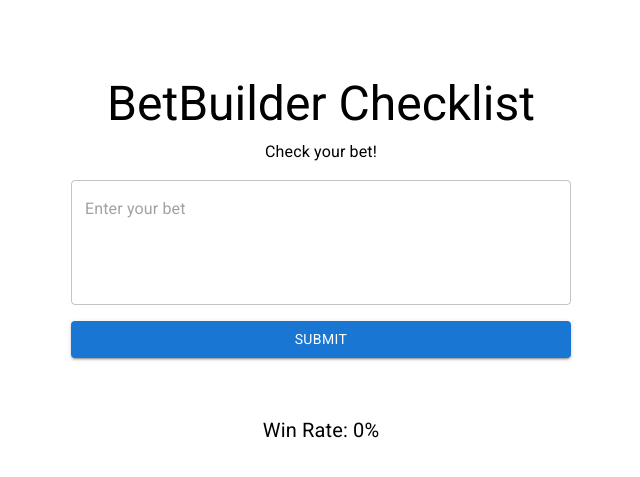
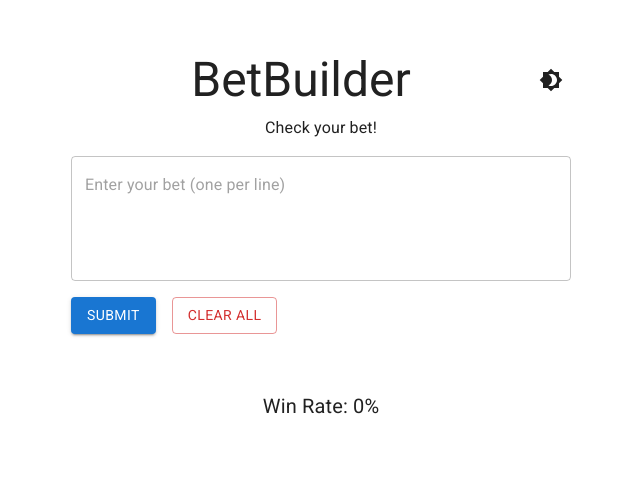
Before and after one commit to elmonickcool/betbuilder-checklist-app, a React (Vite) app: page / in a window 1280 px wide. Shown: the part 163-640 px from the top of the page, without its empty margins (319-959 px from the left). Built offline with nearby package versions, Linux system fonts and the light colour scheme.

Commit message:
darkmode installed

```diff
--- a/package.json
+++ b/package.json
@@ -13,6 +13,7 @@
     "@emotion/react": "^11.14.0",
     "@emotion/styled": "^11.14.0",
     "@fontsource/roboto": "^5.2.5",
+    "@mui/icons-material": "^7.1.1",
     "@mui/material": "^7.1.1",
     "react": "^19.0.0",
     "react-dom": "^19.0.0"
--- a/src/App.jsx
+++ b/src/App.jsx
@@ -7,11 +7,23 @@ import {
   Button,
   Checkbox,
   FormControlLabel,
+  Stack,
+  CssBaseline,
+  IconButton,
 } from "@mui/material";
+import { ThemeProvider, createTheme } from "@mui/material/styles";
+import { Brightness4, Brightness7 } from "@mui/icons-material";
 
 export default function App() {
   const [text, setText] = React.useState("");
   const [items, setItems] = React.useState([]);
+  const [darkMode, setDarkMode] = React.useState(false);
+
+  const theme = createTheme({
+    palette: {
+      mode: darkMode ? "dark" : "light",
+    },
+  });
 
   const handleSubmit = (e) => {
     e.preventDefault();
@@ -19,8 +31,12 @@ export default function App() {
       .split("\n")
       .map((line) => line.trim())
       .filter((line) => line.length > 0);
-    const newItems = lines.map((line) => ({ text: line, checked: false }));
-    setItems(newItems);
+
+    const newItems = lines
+      .filter((line) => !items.some((item) => item.text === line))
+      .map((line) => ({ text: line, checked: false }));
+
+    setItems((prev) => [...prev, ...newItems]);
     setText("");
   };
 
@@ -35,11 +51,17 @@ export default function App() {
     });
   };
 
+  const handleClearAll = () => {
+    setItems([]);
+  };
+
   const total = items.length;
   const checkedCount = items.filter((item) => item.checked).length;
   const winRate = total > 0 ? ((checkedCount / total) * 100).toFixed(0) : 0;
 
   return (
+    <ThemeProvider theme={theme}>
+      <CssBaseline />
       <Box
         display="flex"
         flexDirection="column"
@@ -48,9 +70,20 @@ export default function App() {
         minHeight="100vh"
         padding={2}
       >
-      <Typography variant="h3" textAlign="center">
-        BetBuilder Checklist
+        <Box
+          display="flex"
+          justifyContent="space-between"
+          alignItems="center"
+          width={{ xs: "100%", sm: "500px" }}
+        >
+          <Typography variant="h3" textAlign="center" flexGrow={1}>
+            BetBuilder
           </Typography>
+          <IconButton onClick={() => setDarkMode(!darkMode)} color="inherit">
+            {darkMode ? <Brightness7 /> : <Brightness4 />}
+          </IconButton>
+        </Box>
+
         <Typography variant="body1" sx={{ marginTop: 1, textAlign: "center" }}>
           Check your bet!
         </Typography>
@@ -67,7 +100,7 @@ export default function App() {
           }}
         >
           <TextField
-          placeholder="Enter your bet"
+            placeholder="Enter your bet (one per line)"
             required
             multiline
             rows={4}
@@ -75,9 +108,14 @@ export default function App() {
             onChange={(e) => setText(e.target.value)}
           />
 
+          <Stack direction="row" spacing={2}>
             <Button type="submit" variant="contained">
               Submit
             </Button>
+            <Button variant="outlined" color="error" onClick={handleClearAll}>
+              Clear All
+            </Button>
+          </Stack>
         </Box>
 
         <Box
@@ -113,5 +151,6 @@ export default function App() {
           Win Rate: {winRate}%
         </Typography>
       </Box>
+    </ThemeProvider>
   );
 }
```
Also changed, not shown: 1 other file (tests, documents, lock files or other folders). Lines whose indentation alone changed are shown as unchanged.
